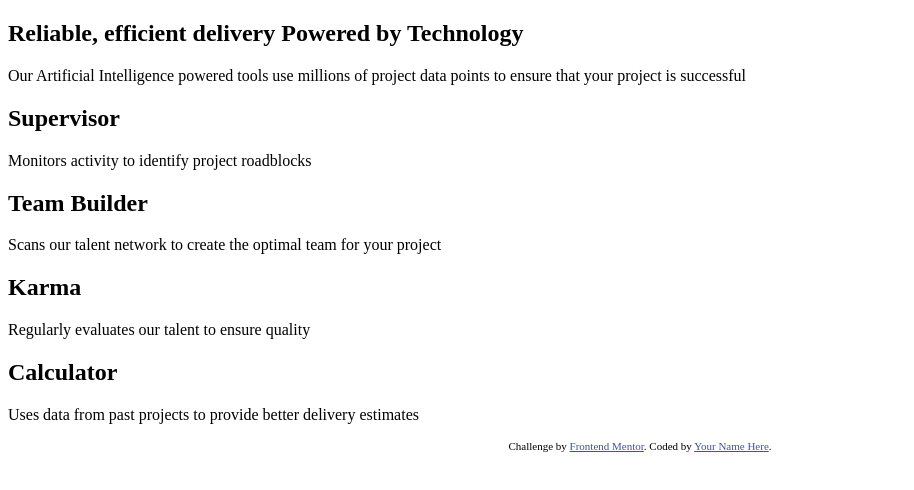
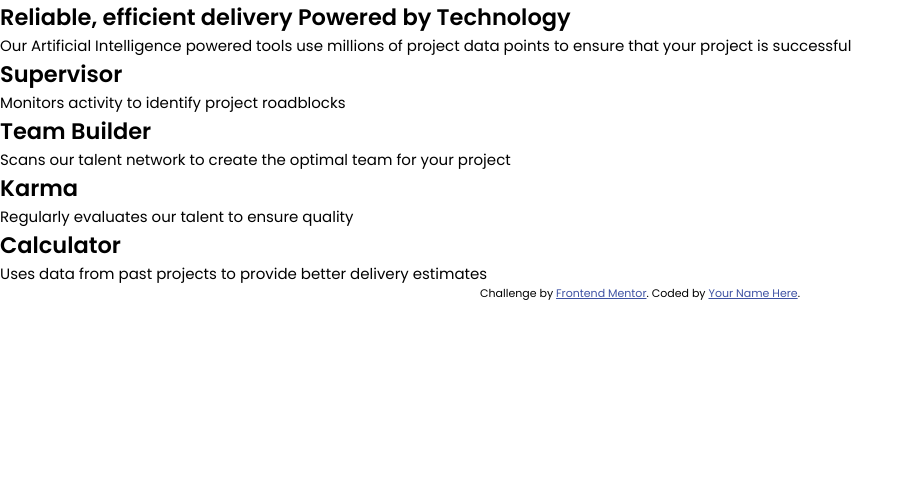
Before and after one commit to FelipeFerreiraSS/Four-card-feature-section, a plain HTML site: page index.html in a window 1280 px wide. Shown: the whole page, without its empty margins (0-914 px from the left). Drawn offline with Linux system fonts and the light colour scheme.

Commit message:
css init

```diff
--- a/index.html
+++ b/index.html
@@ -5,6 +5,10 @@
   <meta name="viewport" content="width=device-width, initial-scale=1.0"> <!-- displays site properly based on user's device -->
 
   <link rel="icon" type="image/png" sizes="32x32" href="./images/favicon-32x32.png">
+  <link rel="stylesheet" href="style.css">
+
+  <link rel="preconnect" href="https://fonts.gstatic.com">
+  <link href="https://fonts.googleapis.com/css2?family=Poppins:wght@200;400;600&display=swap" rel="stylesheet">
 
   <title>Frontend Mentor | Four card feature section</title>
 
--- /dev/null
+++ b/style.css
@@ -0,0 +1,21 @@
+* {
+  margin: 0;
+  padding: 0;
+  border: 0;
+  box-sizing: border-box;
+}
+
+:root {
+  --Red: hsl(0, 78%, 62%);
+  --Cyan: hsl(180, 62%, 55%);
+  --Orange: hsl(34, 97%, 64%);
+  --Blue: hsl(212, 86%, 64%);
+  --VeryDarkBlue: hsl(234, 12%, 34%);
+  --GrayishBlue: hsl(229, 6%, 66%);
+  --VeryLightGray: hsl(0, 0%, 98%);
+}
+
+body {
+  font-family: "Poppins";
+  font-size: 15px;
+}
```
